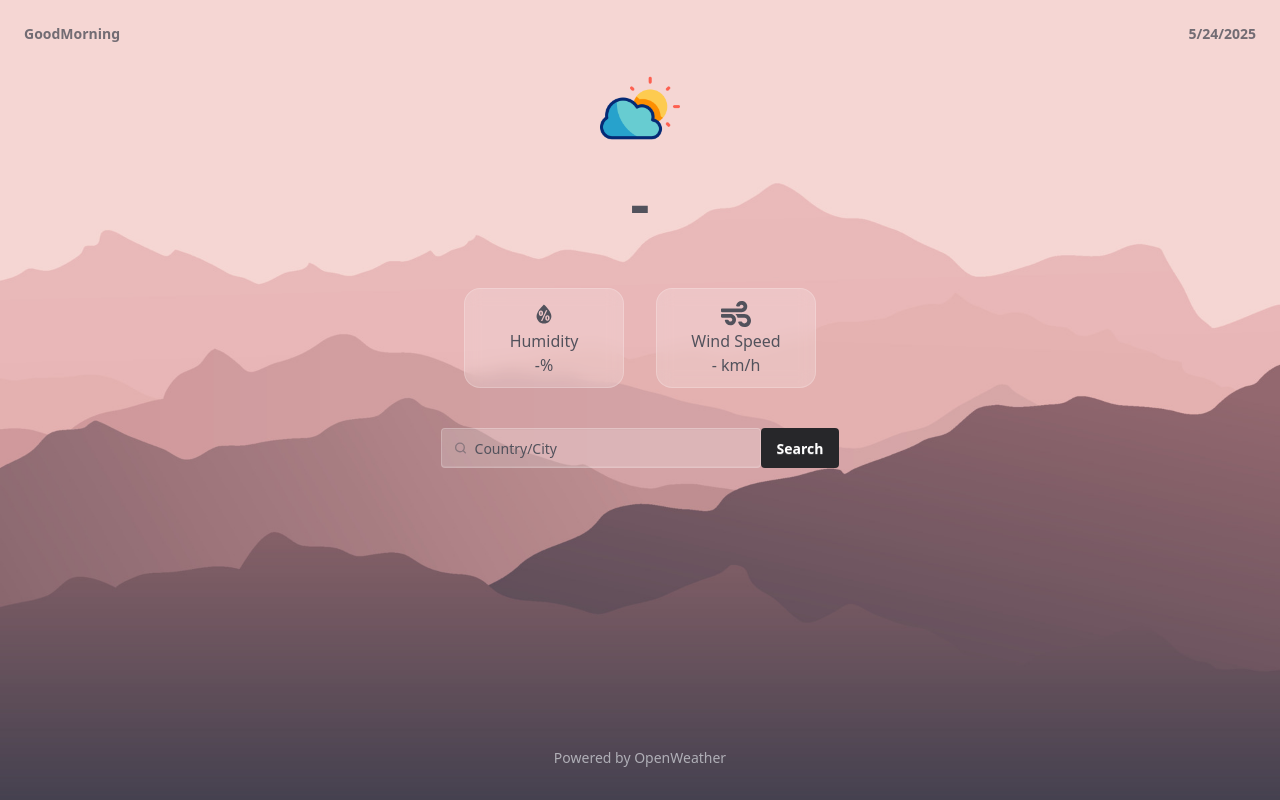
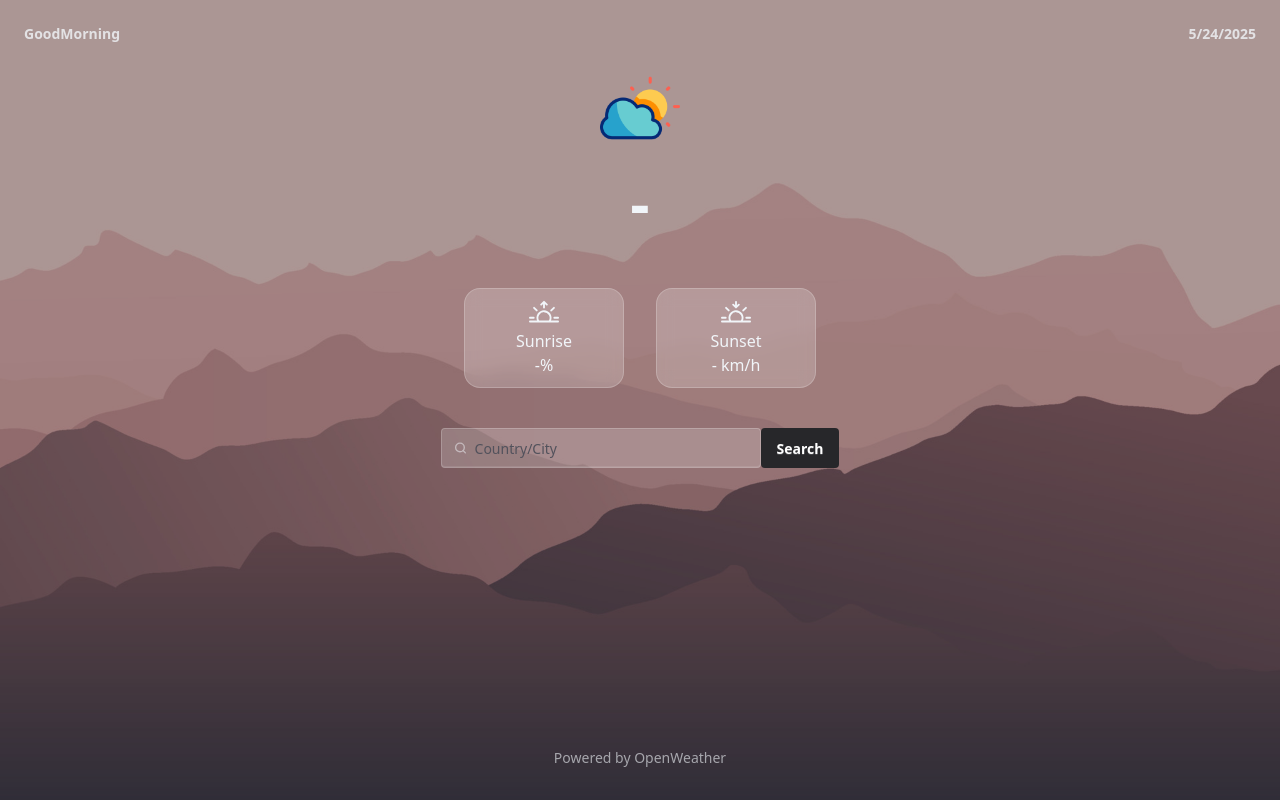
Before and after one commit to RainerMorales/Forecasa, a React (Vite) app: page / in a window 1280 px wide. Built offline with nearby package versions, Linux system fonts and the light colour scheme; no server answers.

Commit message:
fix ux design and add differetnt data

```diff
--- a/src/Weather.tsx
+++ b/src/Weather.tsx
@@ -1,6 +1,6 @@
 import.meta.env.VITE_WEATHER_API_KEY;
-import { WiHumidity } from "react-icons/wi";
-import { FaWind } from "react-icons/fa";
+import { BsSunrise } from "react-icons/bs";
+import { BsSunset } from "react-icons/bs";
 import { useEffect, useRef, useState } from "react";
 import { Toaster } from "react-hot-toast";
 import toast from "react-hot-toast";
@@ -20,7 +20,7 @@ function Weather() {
       const key = import.meta.env.VITE_WEATHER_API_KEY;
       const response = await fetch(`${url}&units=metric&appid=${key}`);
       const result = await response.json();
-      console.log(result);
+      console.log(result.sys);
       setTemp({
         temp: Math.round(result.main.temp) + "°C",
         city: result.name,
@@ -45,15 +45,11 @@ function Weather() {
   return (
     <>
       <Toaster></Toaster>
-      <div className=" comic-relief-regular text-zinc-600">
+      <div className=" comic-relief-regular absolute inset-0 bg-black/30">
         <div className="flex flex-col items-center p-6">
           <div className="flex justify-between w-full font-bold text-sm opacity-80">
-            <div>
-              GoodMorning
-            </div>
-            <div>
-             {dates}
-            </div>
+            <div>GoodMorning</div>
+            <div>{dates}</div>
           </div>
 
           <div className="p-6">
@@ -72,13 +68,13 @@ function Weather() {
         </div>
         <div className="flex justify-center text-center gap-8">
           <div className="flex flex-col items-center justify-center w-40 h-25 rounded-2xl backdrop-blur-sm bg-white/20 border border-white/20 ">
-            <WiHumidity size={30} />
-            <div>Humidity</div>
+            <BsSunrise size={30} />
+            <div>Sunrise</div>
             <div>{Temp ? <div>{Temp.humidity}%</div> : <div>-</div>}</div>
           </div>
           <div className="flex flex-col items-center justify-center w-40 h-25 rounded-2xl backdrop-blur-sm bg-white/20 border border-white/20 ">
-            <FaWind size={30} />
-            <div>Wind Speed</div>
+            <BsSunset size={30} />
+            <div>Sunset</div>
             <div>{Temp ? <div>{Temp.windspeed} km/h</div> : <div>-</div>}</div>
           </div>
         </div>
```
